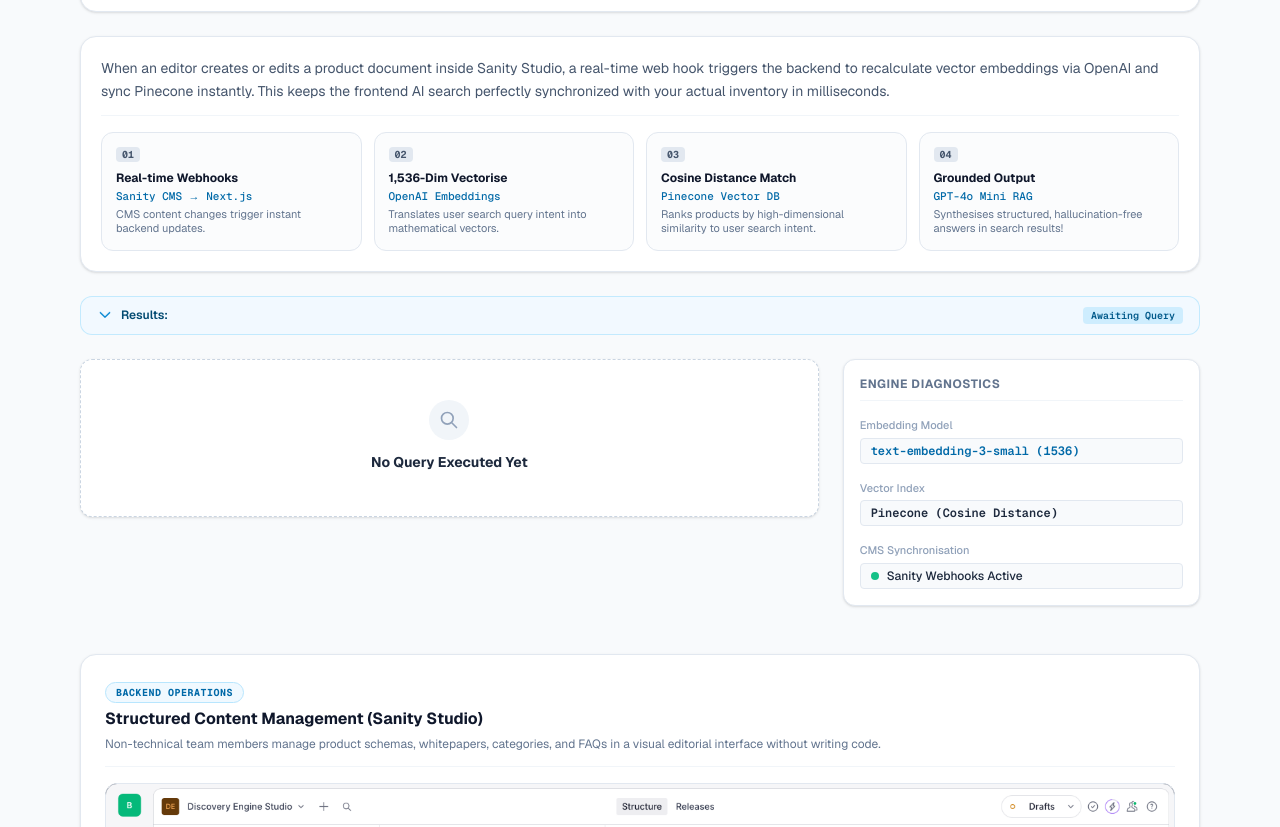
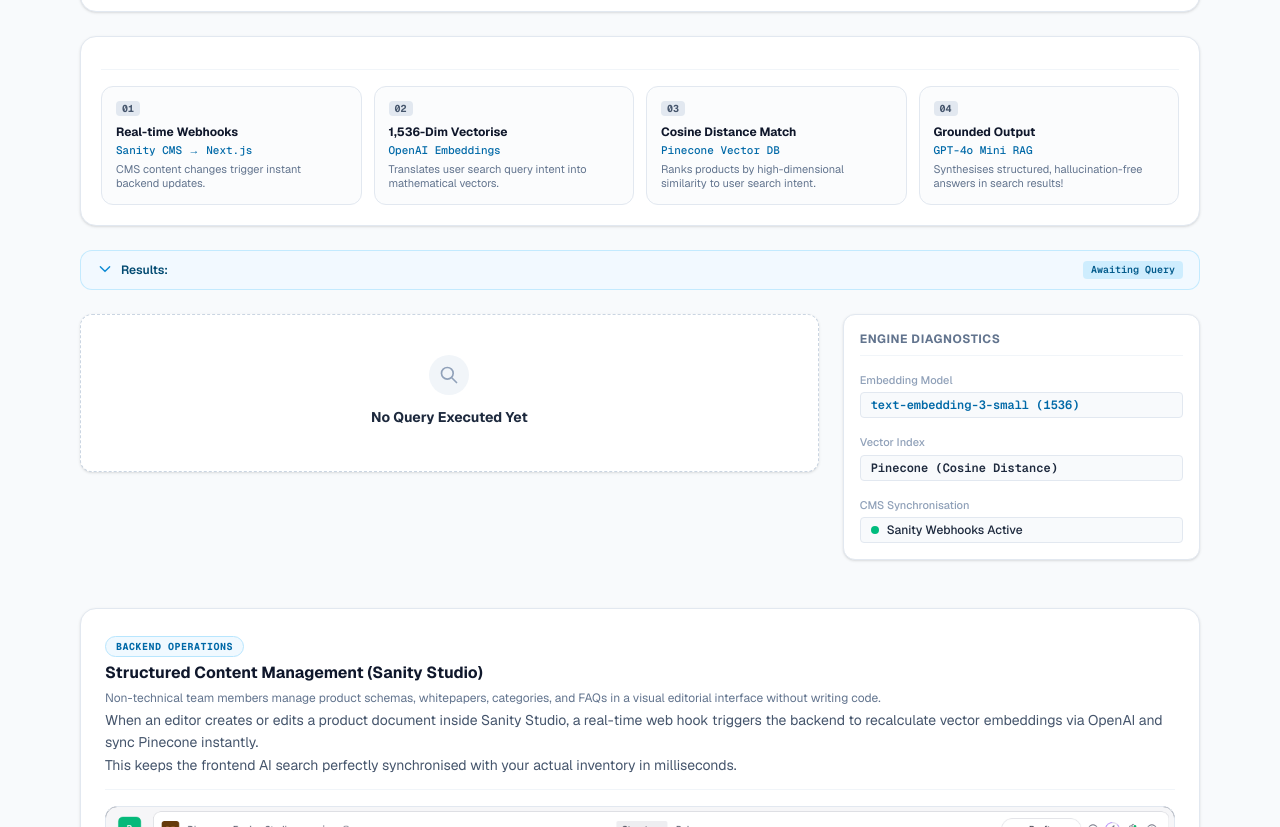
Before and after one commit to bpwhitehouse/discovery-engine, a Next.js app: page /demo in a window 1280 px wide. Shown: the part 389-1216 px from the top of the page. Built offline with nearby package versions, Linux system fonts and the light colour scheme.

Commit message:
Update DemoClient.tsx - copy change

```diff
--- a/src/app/demo/DemoClient.tsx
+++ b/src/app/demo/DemoClient.tsx
@@ -191,9 +191,6 @@
        {/* 3. Visual Pipeline */}
         <section className="bg-white border border-slate-200 rounded-2xl p-5 mb-6 shadow-sm">
           <div className="border-b border-slate-100 pb-3 mb-4">
-            <p className="text-sm text-slate-600 leading-relaxed">
-                When an editor creates or edits a product document inside Sanity Studio, a real-time web hook triggers the backend to recalculate vector embeddings via OpenAI and sync Pinecone instantly. This keeps the frontend AI search perfectly synchronized with your actual inventory in milliseconds.
-              </p>
           </div>
           <div className="grid grid-cols-1 sm:grid-cols-2 lg:grid-cols-4 gap-3">
             {pipelineSteps.map((step, idx) => {
@@ -369,12 +366,27 @@
             <p className="text-xs text-slate-500 mt-1 leading-relaxed">
               Non-technical team members manage product schemas, whitepapers, categories, and FAQs in a visual editorial interface without writing code.
             </p>
+            <p className="text-sm text-slate-600 leading-relaxed">
+              When an editor creates or edits a product document inside Sanity Studio, a real-time web hook triggers the backend to recalculate vector embeddings via OpenAI and sync Pinecone instantly.
+            </p>
+            <p className="text-sm text-slate-600 leading-relaxed">
+              This keeps the frontend AI search perfectly synchronised with your actual inventory in milliseconds.
+            </p>
           </div>
 
           <div className="relative rounded-xl border border-slate-200 overflow-hidden bg-slate-900 shadow-inner group">
             <Image
               src="/sanity-studio.png"
               alt="Sanity Studio Content Management Studio (CMS) showing structured laboratory catalog entries and metadata schemas"
+              width={1200}
+              height={675}
+              className="w-full h-auto object-cover group-hover:scale-[1.01] transition-transform duration-300"
+              priority={false}
+            />
+
+            <Image
+              src="/pineconeUI.png"
+              alt="Pinecone UI showing vector embeddings determined by OpenAI from Sanity webhookand search results"
               width={1200}
               height={675}
               className="w-full h-auto object-cover group-hover:scale-[1.01] transition-transform duration-300"
```
